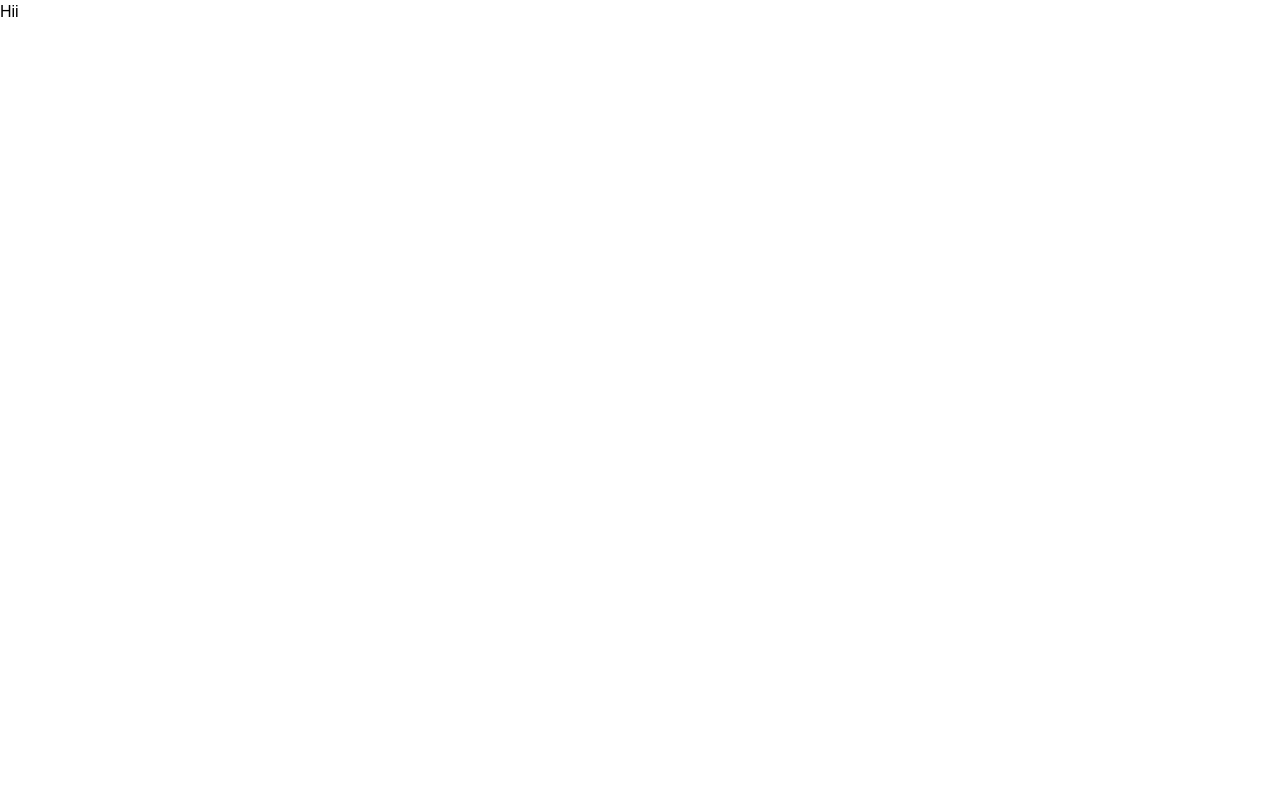
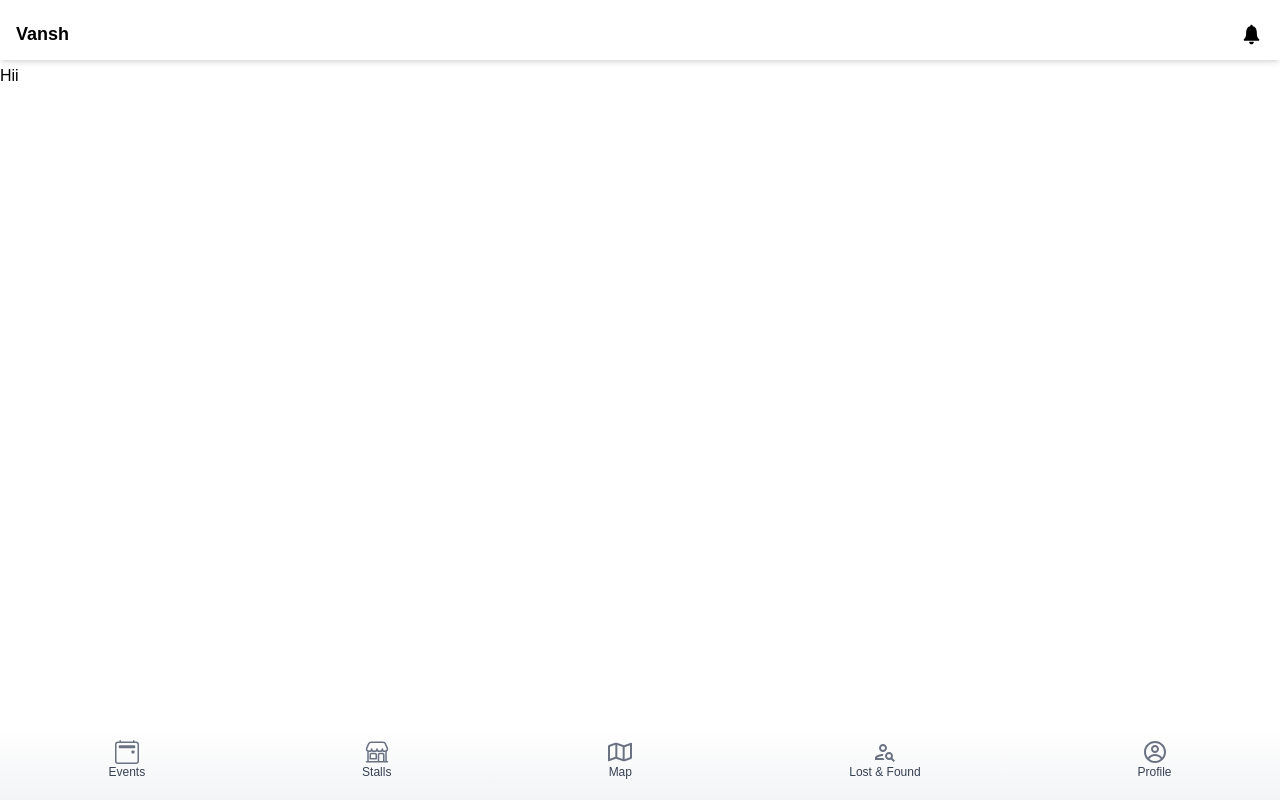
Before and after one commit to SeveredSeikyo/vansh, a Next.js app: page /stalls in a window 1280 px wide. Built offline with nearby package versions, Linux system fonts and the light colour scheme.

Commit message:
vansh update/stalls page

```diff
--- a/src/app/stalls/page.tsx
+++ b/src/app/stalls/page.tsx
@@ -1,7 +1,14 @@
+import Footer from "@/components/Footer"
+import Header from "@/components/Header"
+
 export default function stalls(){
     return(
         <div>
-            <h1>Hii</h1>
+            <Header/>
+            <main className="flex-1 pt-16 pb-16">
+                <h1>Hii</h1>
+            </main>
+            <Footer/>
         </div>
     )
 }
```
